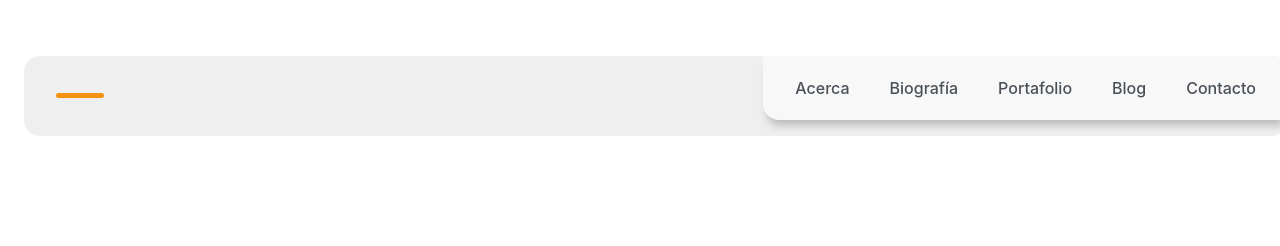
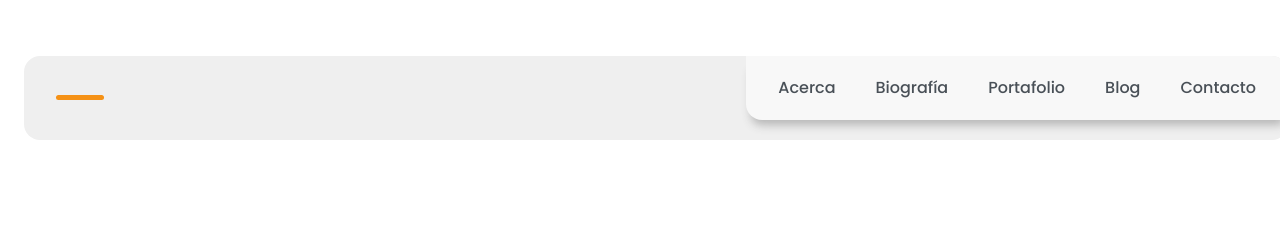
Before and after one commit to carlos-paezf/Professional_Portfolio, a React (Vite) app: page / in a window 1280 px wide. Shown: the top 246 px of the page. Built offline with nearby package versions, Linux system fonts and the light colour scheme.

Commit message:
`Added Google Fonts and updated layout styles`

```diff
--- a/index.html
+++ b/index.html
@@ -4,6 +4,9 @@
     <head>
         <meta charset="UTF-8" />
         <link rel="icon" type="image/svg+xml" href="/vite.svg" />
+        <link rel="preconnect" href="https://fonts.googleapis.com">
+        <link rel="preconnect" href="https://fonts.gstatic.com" crossorigin>
+        <link href="https://fonts.googleapis.com/css2?family=Poppins:ital,wght@0,100;0,200;0,300;0,400;0,500;0,600;0,700;0,800;0,900;1,100;1,200;1,300;1,400;1,500;1,600;1,700;1,800;1,900&display=swap" rel="stylesheet">
         <meta name="viewport" content="width=device-width, initial-scale=1.0" />
         <meta name="description"
             content="Portfolio of projects and experience that represent me as a systems engineer and as a programmer">
--- a/src/assets/styles/_layout.scss
+++ b/src/assets/styles/_layout.scss
@@ -14,7 +14,7 @@
 
 .navbar {
     position: relative;
-    padding: 16px 32px;
+    padding: 18px 32px;
 
     .navbar__title {
         font-size: 2rem;
--- a/src/assets/styles/_variables.scss
+++ b/src/assets/styles/_variables.scss
@@ -31,7 +31,8 @@
 
 
 /* Typography */
-$font-family-primary: Inter,
+$font-family-primary: Poppins,
+    Inter,
     system-ui,
     Avenir,
     Helvetica,
```
